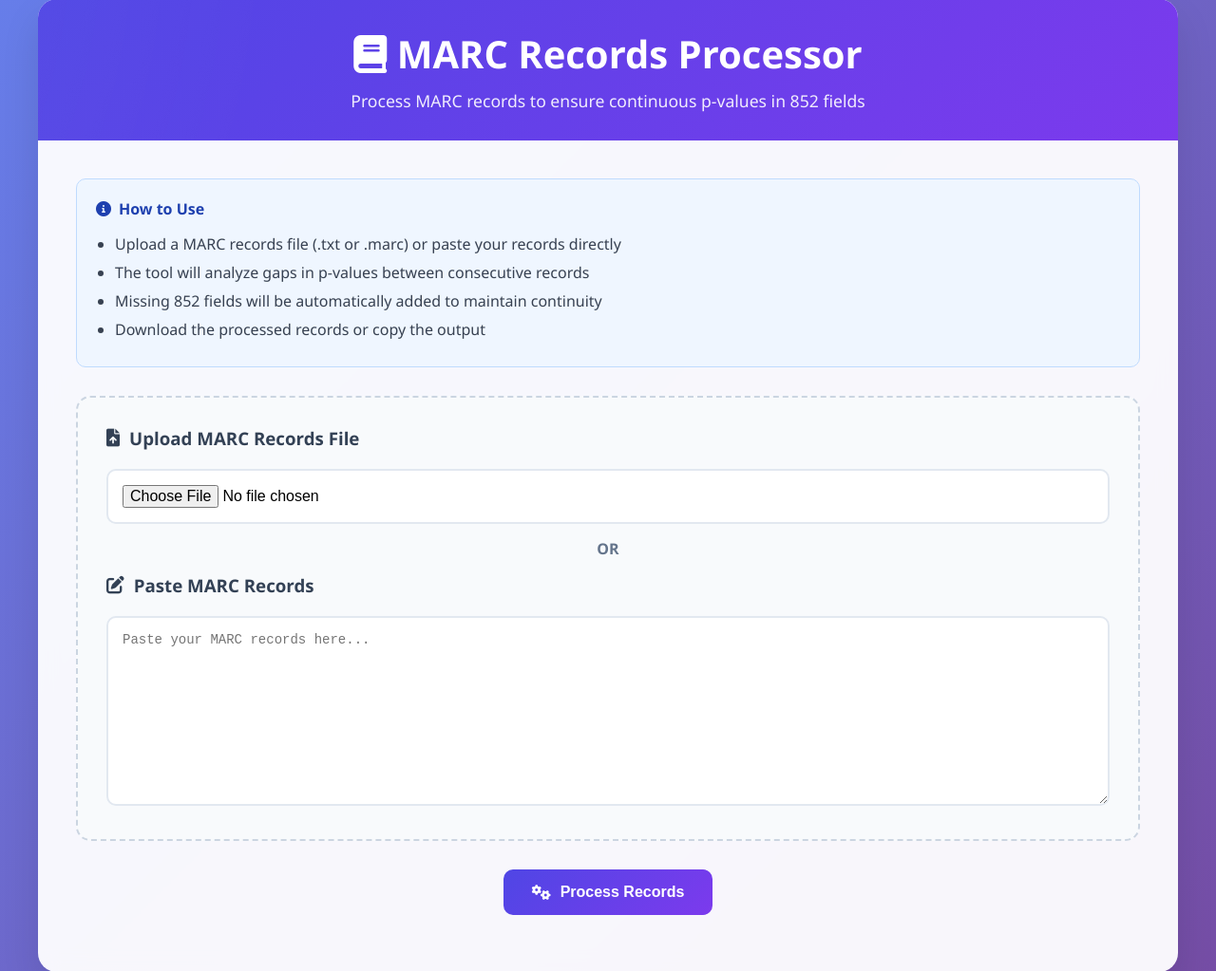
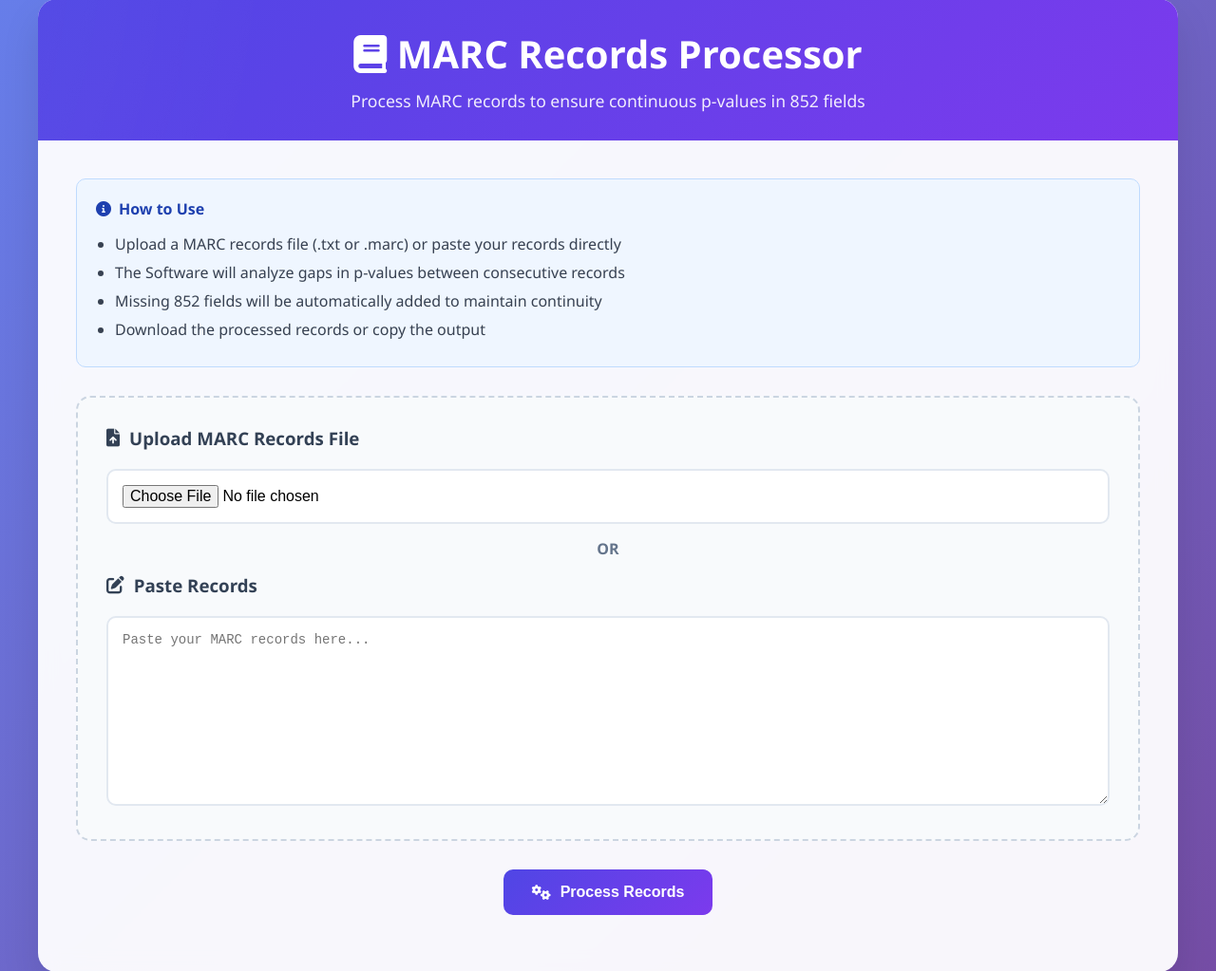
Before and after one commit to Aayush-Sood101/MARC-PROCESSOR, a Flask app: page / in a window 1280 px wide. Shown: the part 21-1044 px from the top of the page at 95% size. Run offline with Flask 3, Linux system fonts and the light colour scheme.

Commit message:
Minor changes

```diff
--- a/templates/index.html
+++ b/templates/index.html
@@ -333,7 +333,7 @@
                 <h4><i class="fas fa-info-circle"></i> How to Use</h4>
                 <ul>
                     <li>Upload a MARC records file (.txt or .marc) or paste your records directly</li>
-                    <li>The tool will analyze gaps in p-values between consecutive records</li>
+                    <li>The Software will analyze gaps in p-values between consecutive records</li>
                     <li>Missing 852 fields will be automatically added to maintain continuity</li>
                     <li>Download the processed records or copy the output</li>
                 </ul>
@@ -344,7 +344,7 @@
                     <h3><i class="fas fa-file-upload"></i> Upload MARC Records File</h3>
                     <input type="file" id="fileInput" name="file" class="file-input" accept=".txt,.mrk">
                     <p style="text-align: center; margin: 15px 0; color: #64748b; font-weight: 600;">OR</p>
-                    <h3><i class="fas fa-edit"></i> Paste MARC Records</h3>
+                    <h3><i class="fas fa-edit"></i> Paste Records</h3>
                     <textarea id="textInput" name="text_input" class="text-input" placeholder="Paste your MARC records here..."></textarea>
                 </div>
 
```
